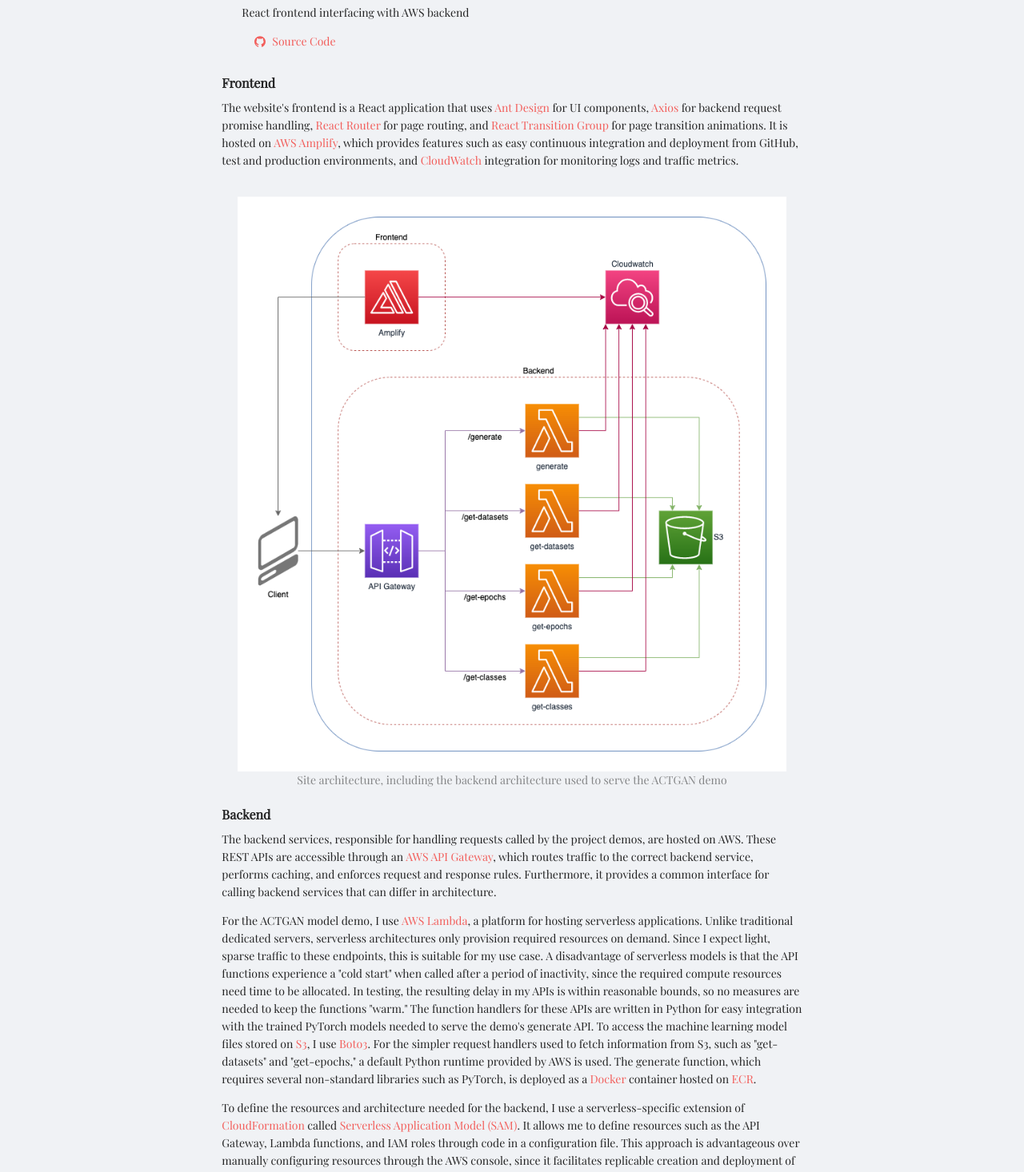
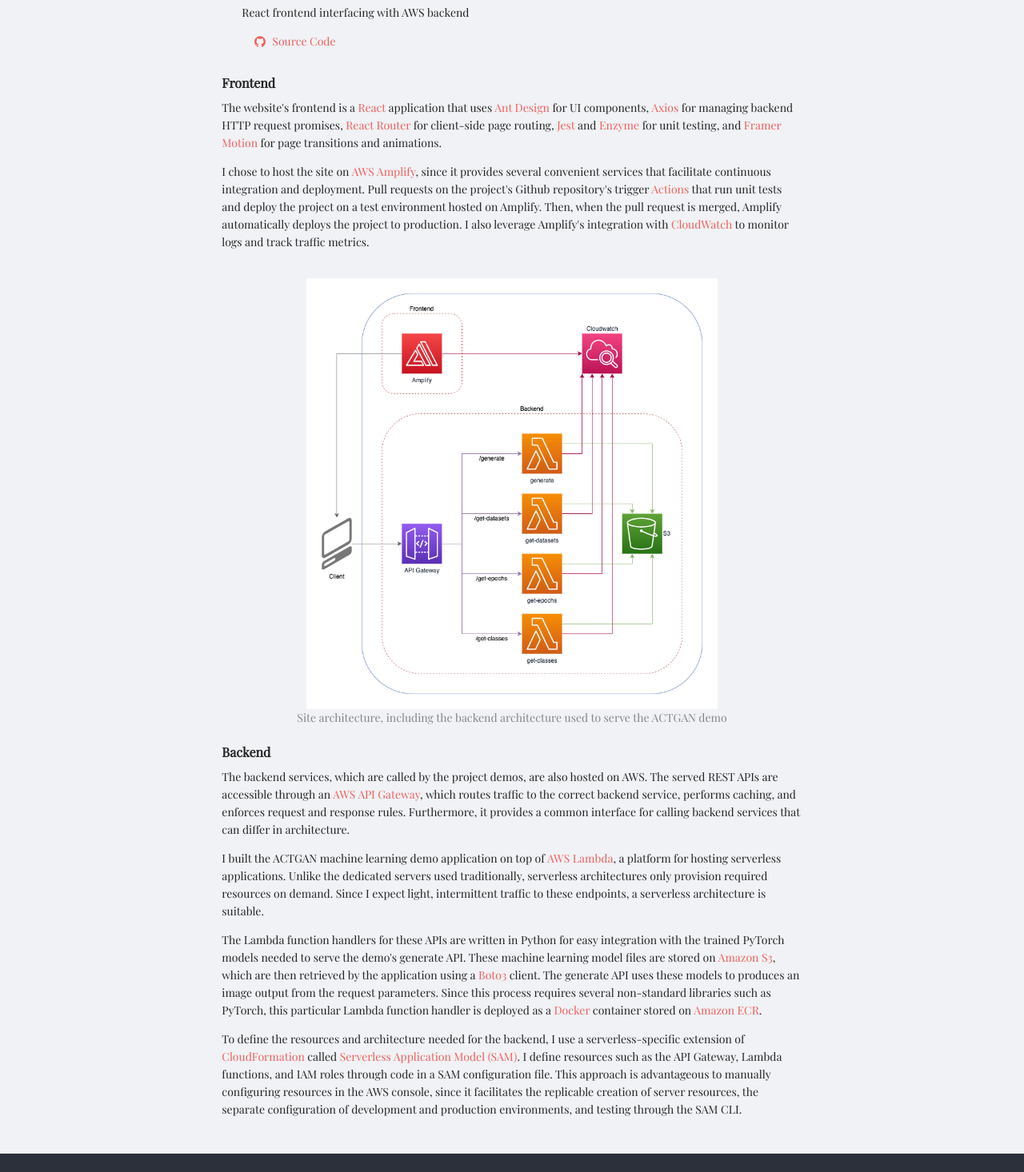
Before and after one commit to JustinLokHinWu/Personal-Site-Frontend, a React (Create React App) app: page /articles/personal-site in a window 1280 px wide. Shown: the part 140-1606 px from the top of the page at 80% size. Built offline with nearby package versions, Linux system fonts and the light colour scheme.

Commit message:
Added width prop to ImageFigure, updated personal site article

```diff
--- a/src/components/Articles/PersonalSiteArticle.jsx
+++ b/src/components/Articles/PersonalSiteArticle.jsx
@@ -15,7 +15,11 @@ function PersonalSiteArticle() {
       />
       <Title level={5}>Frontend</Title>
       <Paragraph>
-        The website&apos;s frontend is a React application that uses
+        The website&apos;s frontend is a
+        {' '}
+        <a href="https://reactjs.org/">React</a>
+        {' '}
+        application that uses
         {' '}
         <a href="https://ant.design/">Ant Design</a>
         {' '}
@@ -23,29 +27,52 @@ function PersonalSiteArticle() {
         {' '}
         <a href="https://axios-http.com/">Axios</a>
         {' '}
-        for backend request promise handling,
+        for managing backend HTTP request promises,
         {' '}
         <a href="https://reactrouter.com/">React Router</a>
         {' '}
-        for page routing, and
+        for client-side page routing,
         {' '}
-        <a href="https://reactcommunity.org/react-transition-group/">React Transition Group</a>
+        <a href="https://jestjs.io/">Jest</a>
         {' '}
-        for page transition animations. It is hosted on
+        and
+        {' '}
+        <a href="https://airbnb.io/projects/enzyme/">Enzyme</a>
+        {' '}
+        for unit testing, and
+        {' '}
+        <a href="https://www.framer.com/motion/">Framer Motion</a>
+        {' '}
+        for page transitions and animations.
+      </Paragraph>
+      <Paragraph>
+        I chose to host the site on
         {' '}
         <a href="https://aws.amazon.com/amplify/">AWS Amplify</a>
-        , which provides features such as easy continuous integration and deployment from GitHub,
-        test and production environments, and
+        , since it provides several convenient services that facilitate continuous integration and
+        deployment.
+
+        Pull requests on the project&apos;s Github repository&apos;s trigger
+        {' '}
+        <a href="https://github.com/features/actions">Actions</a>
+        {' '}
+        that run unit tests and deploy the project on a test environment hosted on Amplify.
+        Then, when the pull request is merged, Amplify automatically deploys the project to
+        production. I also leverage Amplify&apos;s integration with
         {' '}
         <a href="https://aws.amazon.com/cloudwatch/">CloudWatch</a>
         {' '}
-        integration for monitoring logs and traffic metrics.
+        to monitor logs and track traffic metrics.
       </Paragraph>
-      <ImageFigure image={siteArchitecture} caption="Site architecture, including the backend architecture used to serve the ACTGAN demo" />
+      <ImageFigure
+        image={siteArchitecture}
+        caption="Site architecture, including the backend architecture used to serve the ACTGAN demo"
+        width="75%"
+      />
       <Title level={5}>Backend</Title>
       <Paragraph>
-        The backend services, responsible for handling requests called by the project demos, are
-        hosted on AWS. These REST APIs are accessible through an
+        The backend services, which are called by the project demos, are also hosted on AWS.
+        The served REST APIs are accessible through an
         {' '}
         <a href="https://aws.amazon.com/api-gateway/">AWS API Gateway</a>
         , which routes traffic to the correct backend service, performs caching, and enforces
@@ -53,33 +80,33 @@ function PersonalSiteArticle() {
         services that can differ in architecture.
       </Paragraph>
       <Paragraph>
-        For the ACTGAN model demo, I use
+        I built the ACTGAN machine learning demo application on top of
         {' '}
         <a href="https://aws.amazon.com/lambda/">AWS Lambda</a>
-        , a platform for hosting serverless applications. Unlike traditional dedicated servers,
-        serverless architectures only provision required resources on demand. Since I expect light,
-        sparse traffic to these endpoints, this is suitable for my use case. A disadvantage of
-        serverless models is that the API functions experience a &quot;cold start&quot; when
-        called after a period of inactivity, since the required compute resources need time to be
-        allocated. In testing, the resulting delay in my APIs is within reasonable bounds, so no
-        measures are needed to keep the functions &quot;warm.&quot; The function handlers for these
+        , a platform for hosting serverless applications. Unlike the dedicated servers used
+        traditionally, serverless architectures only provision required resources on demand.
+        Since I expect light, intermittent traffic to these endpoints, a serverless architecture is
+        suitable.
+      </Paragraph>
+      <Paragraph>
+        The Lambda function handlers for these
         APIs are written in Python for easy integration with the trained PyTorch models needed to
-        serve the demo&apos;s generate API. To access the machine learning model files stored on
+        serve the demo&apos;s generate API. These machine learning model files are stored on
         {' '}
-        <a href="https://aws.amazon.com/s3/">S3</a>
-        , I use
+        <a href="https://aws.amazon.com/s3/">Amazon S3</a>
+        , which are then retrieved by the application using a
         {' '}
         <a href="https://aws.amazon.com/sdk-for-python/">Boto3</a>
-        . For the simpler request handlers used to fetch information from S3, such as
-        &quot;get-datasets&quot; and &quot;get-epochs,&quot; a default Python runtime provided by
-        AWS is used. The generate function, which requires several non-standard libraries such as
-        PyTorch, is deployed as a
+        {' '}
+        client. The generate API uses these models to produces an image output from the request
+        parameters. Since this process requires several non-standard libraries such as
+        PyTorch, this particular Lambda function handler is deployed as a
         {' '}
         <a href="https://www.docker.com/">Docker</a>
         {' '}
-        container hosted on
+        container stored on
         {' '}
-        <a href="https://aws.amazon.com/ecr/">ECR</a>
+        <a href="https://aws.amazon.com/ecr/">Amazon ECR</a>
         .
       </Paragraph>
       <Paragraph>
@@ -91,11 +118,11 @@ function PersonalSiteArticle() {
         called
         {' '}
         <a href="https://aws.amazon.com/serverless/sam/">Serverless Application Model (SAM)</a>
-        . It allows me to define resources such as the API Gateway, Lambda functions, and IAM roles
-        through code in a configuration file. This approach is advantageous over manually
-        configuring resources through the AWS console, since it facilitates replicable creation and
-        deployment of server resources, automatically provides development and production
-        environments, and enables easy testing.
+        . I define resources such as the API Gateway, Lambda functions, and IAM roles
+        through code in a SAM configuration file. This approach is advantageous to manually
+        configuring resources in the AWS console, since it facilitates the replicable creation of
+        server resources, the separate configuration of development and production environments,
+        and testing through the SAM CLI.
       </Paragraph>
     </div>
   );
--- a/src/components/ImageFigure.jsx
+++ b/src/components/ImageFigure.jsx
@@ -4,12 +4,12 @@ import { Image, Typography } from 'antd';
 
 const { Text } = Typography;
 
-function ImageFigure({ image, caption }) {
+function ImageFigure({ image, caption, width }) {
   return (
-    <div style={{ padding: '20px' }}>
-      <Image src={image} />
+    <div style={{ padding: '20px', textAlign: 'center' }}>
+      <Image src={image} width={width} />
 
-      <div style={{ textAlign: 'center' }}>
+      <div>
         <Text type="secondary">{caption}</Text>
       </div>
     </div>
@@ -18,11 +18,13 @@ function ImageFigure({ image, caption }) {
 
 ImageFigure.defaultProps = {
   caption: null,
+  width: '100%',
 };
 
 ImageFigure.propTypes = {
   caption: PropTypes.string,
   image: PropTypes.elementType.isRequired,
+  width: PropTypes.string,
 };
 
 export default ImageFigure;
```
